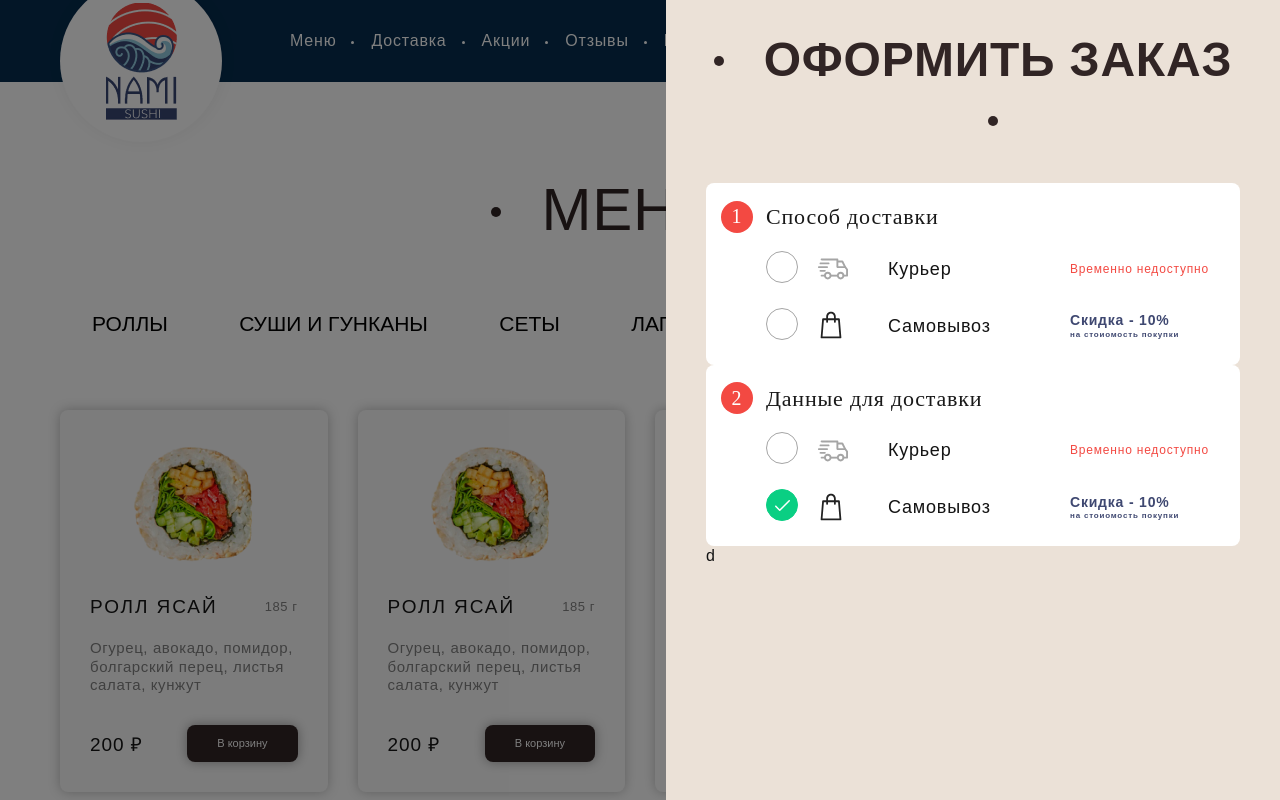
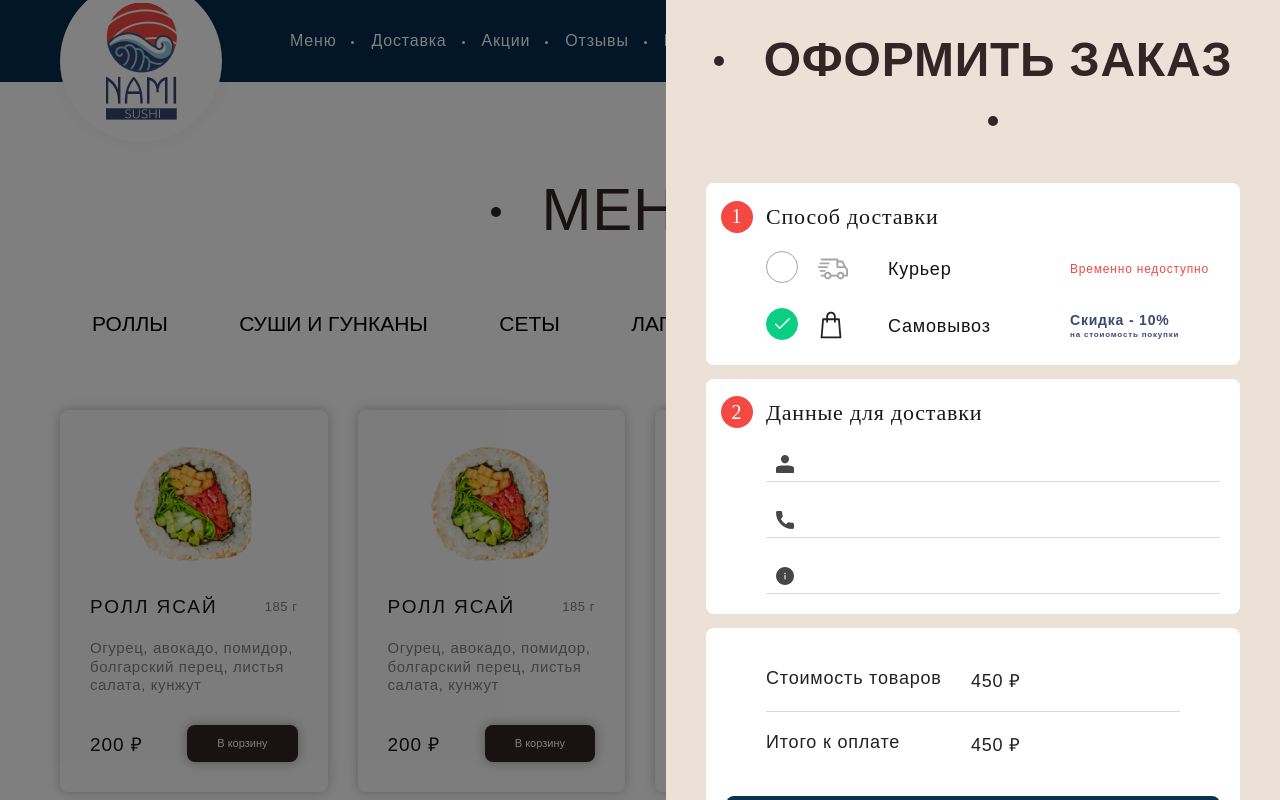
Before and after one commit to maxgrigoriew/namy-sushi, a Nuxt app: page / in a window 1280 px wide. Shown: the top 800 px of the page. Built offline with nearby package versions, Linux system fonts and the light colour scheme.

Commit message:
add order components

```diff
--- a/components/IsButton.vue
+++ b/components/IsButton.vue
@@ -12,6 +12,14 @@ export default defineComponent({
       default: false,
     },
     isDark: {
+      type: Boolean,
+      default: false,
+    },
+    isBlue: {
+      type: Boolean,
+      default: false,
+    },
+    isFill: {
       type: Boolean,
       default: false,
     },
@@ -34,6 +42,8 @@ export default defineComponent({
       { 'btn--large': isLarge },
       { 'btn--rectangle': isRectangle },
       { 'btn--dark': isDark },
+      { 'btn--blue': isBlue },
+      { 'btn--fill': isFill },
     ]"
     @click="$emit('click')"
   >
@@ -58,10 +68,6 @@ export default defineComponent({
   transition: all var(--transition);
   white-space: nowrap;
 
-  &:hover {
-    background-color: var(--brown);
-    color: var(--light);
-  }
   &--large {
     padding: 16px 32px;
     font-size: 21px;
@@ -76,16 +82,19 @@ export default defineComponent({
     font-size: 11px;
     font-style: normal;
     font-weight: 500;
-
-    &:hover {
-      background-color: var(--light);
-      color: var(--brown);
-    }
   }
 
   &--dark {
     color: var(--light);
     background-color: var(--brown);
+  }
+  &--blue {
+    color: var(--light);
+    background-color: #0c334a;
+    box-shadow: none;
+  }
+  &--fill {
+    width: 100%;
   }
 }
 
@@ -96,11 +105,5 @@ export default defineComponent({
   & svg path {
     transition: all var(--transition);
   }
-
-  &:hover {
-    & svg path {
-      fill: var(--light);
-    }
-  }
 }
 </style>
--- /dev/null
+++ b/components/IsInput.vue
@@ -0,0 +1,81 @@
+<script>
+import { defineComponent } from 'vue'
+
+export default defineComponent({
+  props: {
+    placeholder: {
+      type: String,
+      default: '',
+    },
+    value: {
+      type: String,
+    },
+  },
+
+  setup(props, { emit }) {
+    return {}
+  },
+})
+</script>
+<template>
+  <label class="input-form">
+    <span class="input-form__icon">
+      <slot></slot>
+    </span>
+    <input
+      id="input"
+      class="input-form__field"
+      name="color"
+      type="input"
+      placeholder
+      :value="value"
+      @input="$emit('input', $event.target.value)"
+    />
+  </label>
+</template>
+
+<style lang="scss" scoped>
+.input-form {
+  position: relative;
+  padding-bottom: 2px;
+
+  &::before {
+    content: '';
+    position: absolute;
+    left: 0;
+    bottom: 0;
+    width: 100%;
+    height: 1px;
+    border-radius: 8px;
+    background: #d9d9d9;
+  }
+
+  &__field {
+    border: none;
+    width: 100%;
+    padding: 8px 10px 8px 40px;
+    color: #4c4c4c;
+    font-family: Ubuntu, sans-serif;
+    font-size: 16px;
+    font-style: normal;
+    font-weight: 300;
+
+    &::placeholder {
+    }
+  }
+
+  &__icon {
+    position: absolute;
+    left: 10px;
+    top: 50%;
+    transform: translateY(-50%);
+    width: 18px;
+    height: 18px;
+
+    svg {
+      width: 18px;
+      height: 18px;
+    }
+  }
+}
+</style>
--- a/components/IsModal.vue
+++ b/components/IsModal.vue
@@ -23,8 +23,8 @@ export default defineComponent({
         <h3 class="login__title">
           <slot name="header" />
         </h3>
-        <slot name="middle">1</slot>
-        <slot name="bottom">d</slot>
+        <slot name="middle"></slot>
+        <slot name="bottom"></slot>
       </div>
     </div>
   </transition>
--- a/components/IsOrderItem.vue
+++ b/components/IsOrderItem.vue
@@ -4,20 +4,23 @@ import { defineComponent } from 'vue'
 export default defineComponent({
   props: {
     counter: {
-      type: Boolean,
-      default: false,
+      type: String,
+      default: '',
     },
   },
 })
 </script>
 <template>
   <div class="order-item">
-    <div v-if="true" class="order-item__title">
-      <span v-if="true" class="order-item__count"> {{ counter }}</span>
+    <div v-if="$slots.header" class="order-item__title">
+      <span v-if="counter" class="order-item__count"> {{ counter }}</span>
       <slot name="header"></slot>
     </div>
     <div class="order-item__middle">
       <slot name="middle"></slot>
+    </div>
+    <div class="order-item__bottom">
+      <slot name="bottom"></slot>
     </div>
   </div>
 </template>
--- a/pages/index.vue
+++ b/pages/index.vue
@@ -1,5 +1,5 @@
 <script>
-import { defineComponent, ref } from 'vue'
+import { defineComponent, ref, reactive } from 'vue'
 
 export default defineComponent({
   setup() {
@@ -14,9 +14,14 @@ export default defineComponent({
       cartRef.value.close()
     }
     const openOrderModal = () => {
-      console.log('123')
       orderRef.value.open()
     }
+
+    const orderForm = reactive({
+      user: '',
+      phone: '',
+      info: '',
+    })
 
     return {
       count,
@@ -25,6 +30,7 @@ export default defineComponent({
       closeCartModal,
       cartRef,
       orderRef,
+      orderForm,
     }
   },
 })
@@ -54,6 +60,7 @@ export default defineComponent({
       <is-modal ref="orderRef">
         <template #header>Оформить заказ</template>
         <template #middle>
+          <div class="cart-order-list">
             <is-order-item :counter="1">
               <template #header> Способ доставки</template>
               <template #middle>
@@ -84,36 +91,60 @@ export default defineComponent({
                 </is-checkbox-field>
               </template>
             </is-order-item>
+
             <is-order-item :counter="2">
               <template #header> Данные для доставки</template>
               <template #middle>
-              <is-checkbox-field>
-                <template #checkbox> <is-checkbox /> </template>
-                <template #icon>
-                  <svg width="30" height="30">
-                    <use xlink:href="@/assets/images/sprite.svg#deliver" />
+                <is-input v-model="orderForm.user">
+                  <svg>
+                    <use xlink:href="@/assets/images/sprite.svg#user" />
                   </svg>
-                </template>
-                <template #variant> Курьер </template>
-                <template #description> Временно недоступно </template>
-              </is-checkbox-field>
-              <is-checkbox-field>
-                <template #checkbox> <is-checkbox /> </template>
-                <template #icon>
-                  <svg width="30" height="30">
-                    <use xlink:href="@/assets/images/sprite.svg#bag" />
+                </is-input>
+                <is-input v-model="orderForm.phone">
+                  <svg>
+                    <use xlink:href="@/assets/images/sprite.svg#phone" />
                   </svg>
-                </template>
-                <template #variant> Самовывоз </template>
-                <template #description>
-                  <div class="checkbox-field-percent">
-                    <p>Скидка - 10%</p>
-                    <p>на стоиомость покупки</p>
-                  </div>
-                </template>
-              </is-checkbox-field>
+                </is-input>
+                <is-input v-model="orderForm.info">
+                  <svg>
+                    <use xlink:href="@/assets/images/sprite.svg#info" />
+                  </svg>
+                </is-input>
               </template>
             </is-order-item>
+
+            <is-order-item>
+              <template #middle>
+                <ul class="order-table list-reset">
+                  <li class="order-table__item">
+                    <div class="order-table__item-title">Cтоимость товаров</div>
+                    <div class="order-table__item-price">450 ₽</div>
+                  </li>
+                  <li class="order-table__item">
+                    <div class="order-table__item-title">Итого к оплате</div>
+                    <div class="order-table__item-price">450 ₽</div>
+                  </li>
+                </ul>
+              </template>
+              <template #bottom>
+                <is-button
+                  class="order-button"
+                  is-dark
+                  is-fill
+                  is-rectangle
+                  is-blue
+                  >Купить и оплатить</is-button
+                >
+
+                <p class="order-personal">
+                  Создавая заказ, вы соглашаетесь с
+                  <a class="order-personal__link" href="#"
+                    >политикой обработки персональных данных</a
+                  >
+                </p>
+              </template>
+            </is-order-item>
+          </div>
         </template>
       </is-modal>
     </div>
@@ -153,4 +184,62 @@ export default defineComponent({
     font-size: 8px;
   }
 }
+
+.cart-order-list {
+  display: flex;
+  flex-direction: column;
+  gap: 14px;
+}
+
+.order-table {
+  display: grid;
+  gap: 20px;
+  padding: 0 40px 40px 0;
+
+  &__item {
+    position: relative;
+    display: grid;
+    grid-auto-flow: column;
+    grid-template-columns: 160px 1fr;
+    gap: 45px;
+    color: #222;
+    font-family: Ubuntu, sans-serif;
+    font-size: 18px;
+    font-weight: 400;
+    line-height: normal;
+    white-space: nowrap;
+
+    &:first-child {
+      padding-bottom: 20px;
+      &::before {
+        content: '';
+        position: absolute;
+        left: 0;
+        bottom: 0;
+        width: 100%;
+        height: 1px;
+        border-radius: 8px;
+        background: #d9d9d9;
+      }
+
+      & .order-table__item-title {
+        font-weight: 300;
+      }
+    }
+  }
+}
+.order-button {
+  font-size: 18px !important;
+}
+.order-personal {
+  padding-top: 20px;
+  font-family: Ubuntu;
+  font-size: 12px;
+  font-style: normal;
+  font-weight: 300;
+
+  &__link {
+    color: #185598;
+  }
+}
 </style>
```
Also changed, not shown: assets/images/sprite.svg, 1 other file (tests, documents, lock files or other folders). Lines whose indentation alone changed are shown as unchanged.
